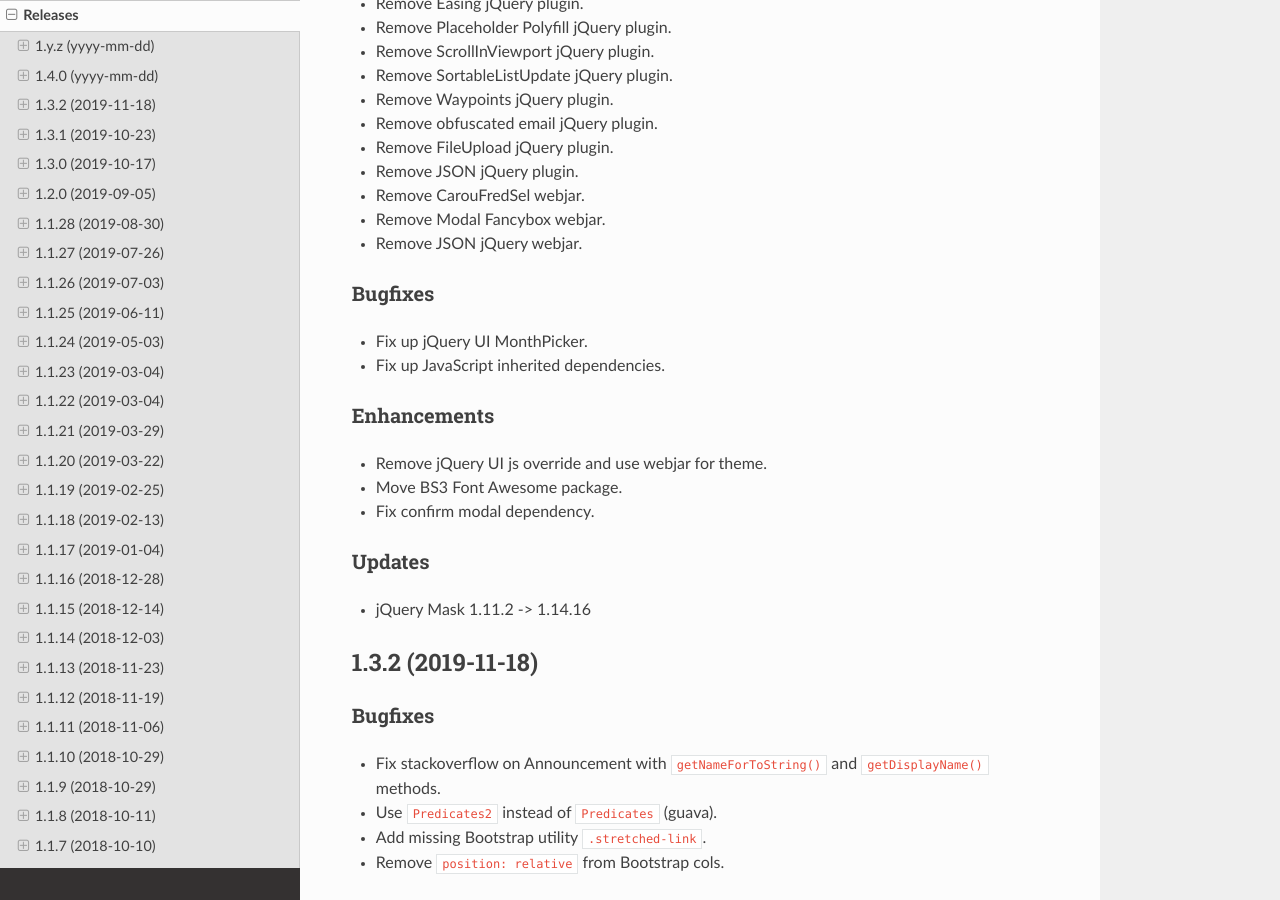
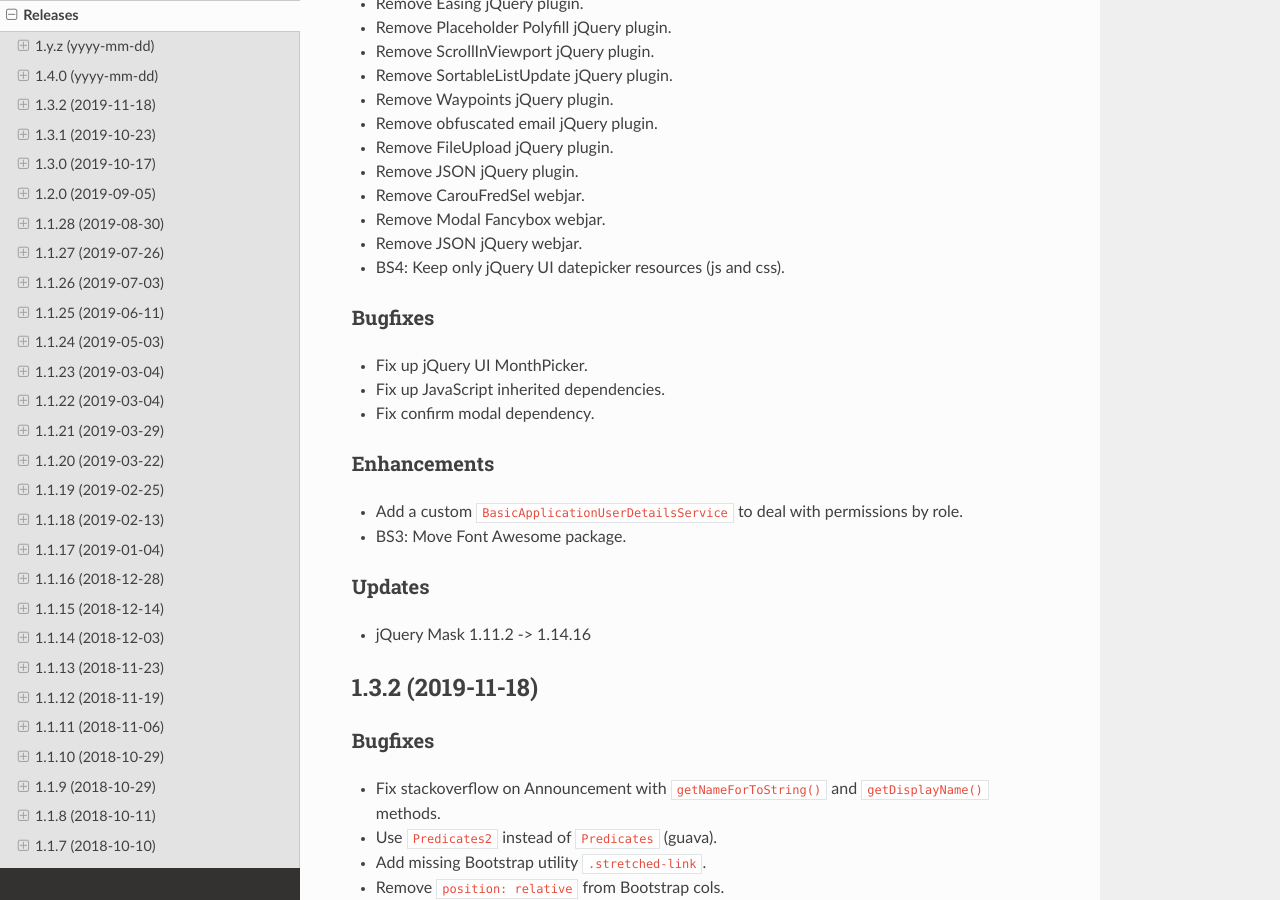
Before and after one commit to igloo-project/igloo-doc, a Sphinx documentation site: the page built from source/release-notes/releases.rst, in a window 1280 px wide and 900 px high, scrolled down 668 px. Built offline with Sphinx 7.4.7 and the Read the Docs theme 2.0.0, drawn with Linux system fonts in a browser that asks for light colours.

Commit message:
1.4.0: update release notes

```diff
--- a/source/release-notes/releases.rst
+++ b/source/release-notes/releases.rst
@@ -42,19 +42,21 @@ Breaking changes
 * Remove CarouFredSel webjar.
 * Remove Modal Fancybox webjar.
 * Remove JSON jQuery webjar.
+* BS4: Keep only jQuery UI datepicker resources (js and css).
 
 Bugfixes
 ********
 
 * Fix up jQuery UI MonthPicker.
 * Fix up JavaScript inherited dependencies.
+* Fix confirm modal dependency.
 
 Enhancements
 ************
 
-* Remove jQuery UI js override and use webjar for theme.
-* Move BS3 Font Awesome package.
-* Fix confirm modal dependency.
+* Add a custom ``BasicApplicationUserDetailsService`` to deal with permissions
+  by role.
+* BS3: Move Font Awesome package.
 
 Updates
 *******
```
